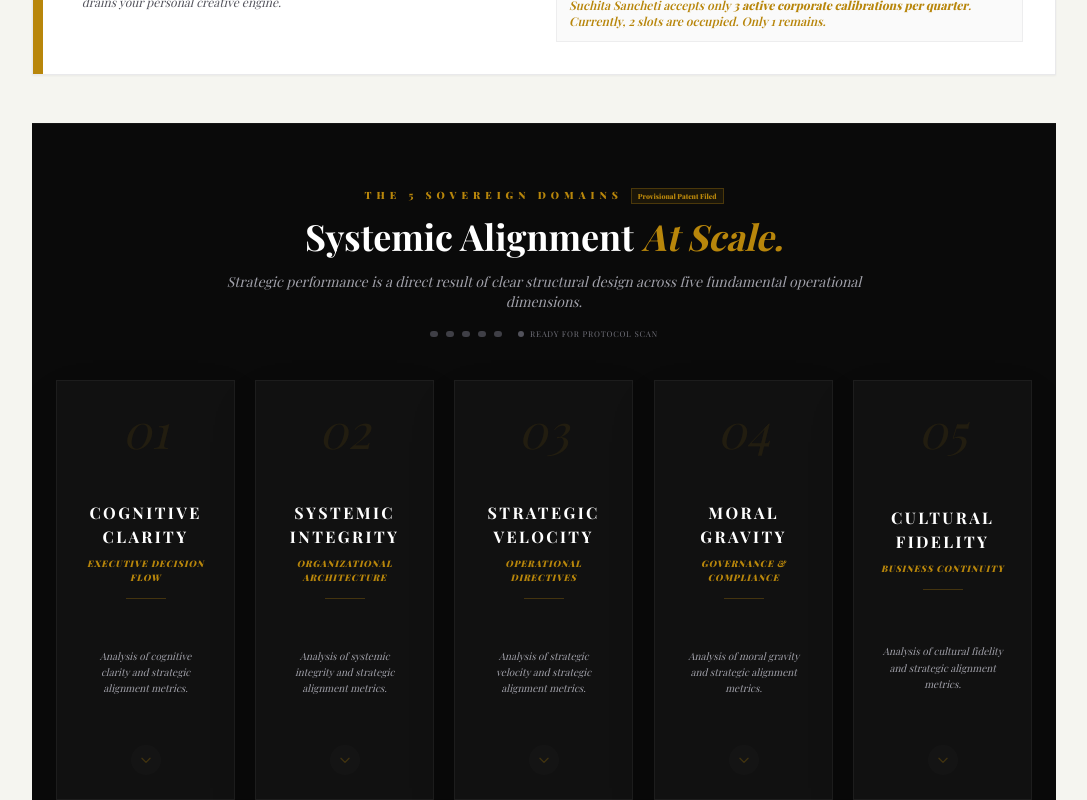
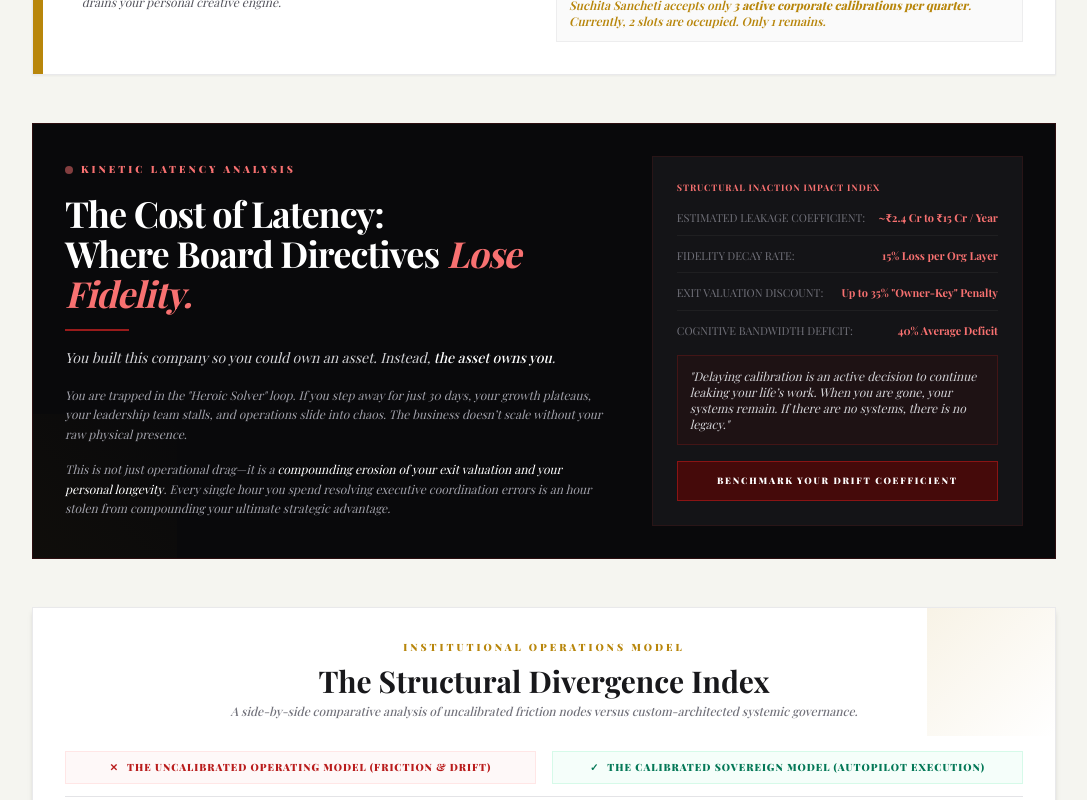
Before and after one commit to Kamini-4/WEB_TULC, a React (Vite) app: page /services in a window 1280 px wide. Shown: the part 1780-2580 px from the top of the page, without its empty margins (96-1183 px from the left). Built offline with nearby package versions, Linux system fonts and the light colour scheme; a web font is replaced by a local one.

Commit message:
feat: move FiveDomains to StrategicMandates component
Relocate the FiveDomains component to the StrategicMandates section to better align with the architectural content structure.

```diff
--- a/components/StrategicMandates.tsx
+++ b/components/StrategicMandates.tsx
@@ -2,6 +2,7 @@
 import React from 'react';
 import { motion } from 'motion/react';
 import { ArrowRight, Shield, Zap, Target, Layers } from 'lucide-react';
+import FiveDomains from './FiveDomains.tsx';
 
 interface Mandate {
   id: string;
@@ -113,6 +114,11 @@ const StrategicMandates: React.FC = () => {
           ))}
         </div>
 
+        {/* The Five Domains of Leadership Architecture */}
+        <div className="mt-24">
+          <FiveDomains />
+        </div>
+
         {/* Combined Sovereign Protocol */}
         <div className="mt-32 pt-16 border-t border-zinc-200/80">
           <div className="text-center max-w-3xl mx-auto mb-16">
--- a/src/pages/ServicesPage.tsx
+++ b/src/pages/ServicesPage.tsx
@@ -2,7 +2,6 @@ import React, { useEffect } from 'react';
 import { motion } from 'motion/react';
 import { useNavigate } from 'react-router-dom';
 import { ArrowRight, CheckCircle } from 'lucide-react';
-import FiveDomains from '../../components/FiveDomains.tsx';
 import StrategicMandates from '../../components/StrategicMandates.tsx';
 import FAQ from '../../components/FAQ.tsx';
 
@@ -255,11 +254,6 @@ const ServicesPage: React.FC = () => {
               </div>
             </div>
           </div>
-        </div>
-
-        {/* The Five Domains of Leadership Architecture */}
-        <div className="mb-16 md:mb-20 max-w-5xl mx-auto">
-          <FiveDomains />
         </div>
 
         {/* Architectural Calibration Benchmark */}
```
